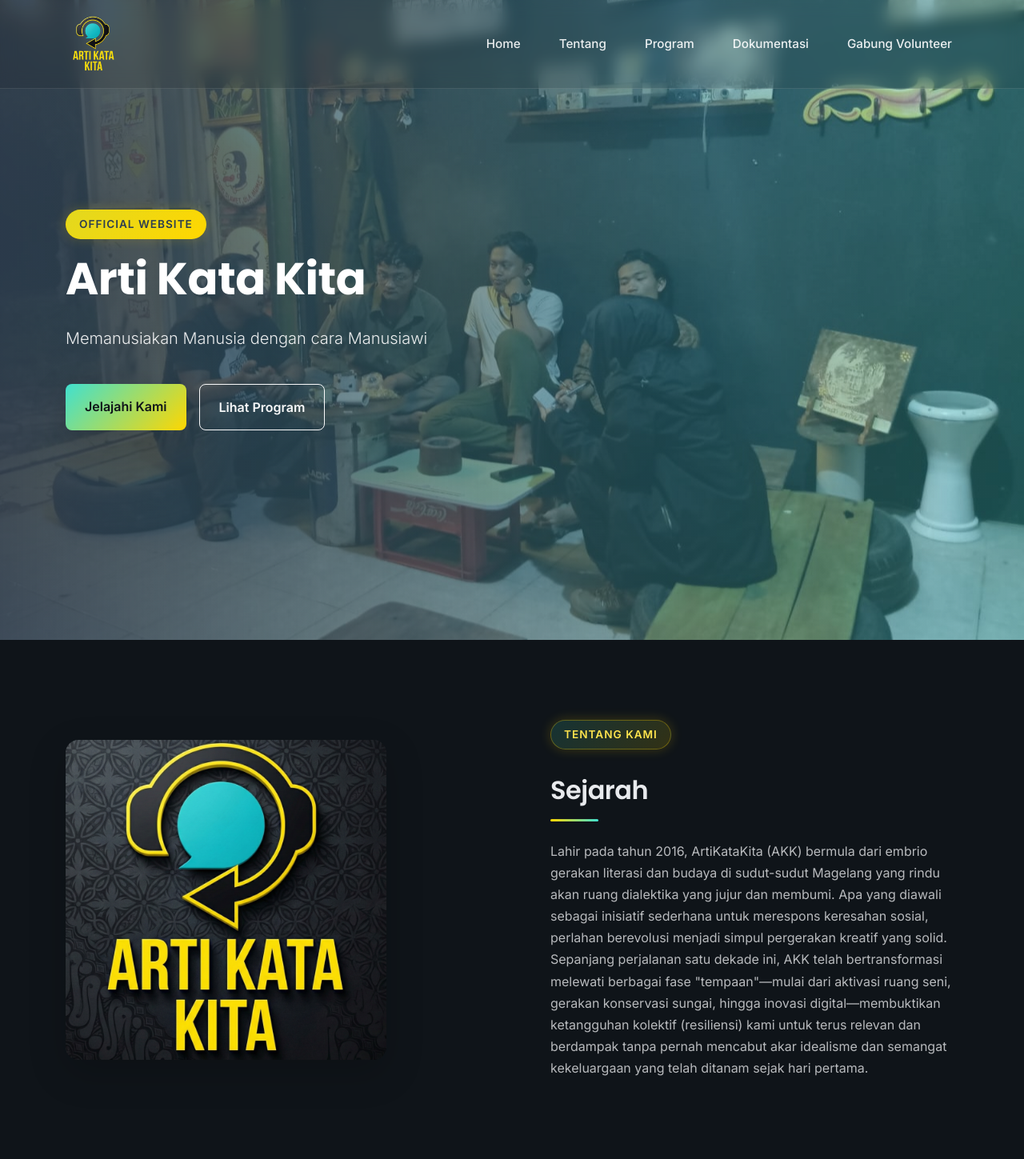
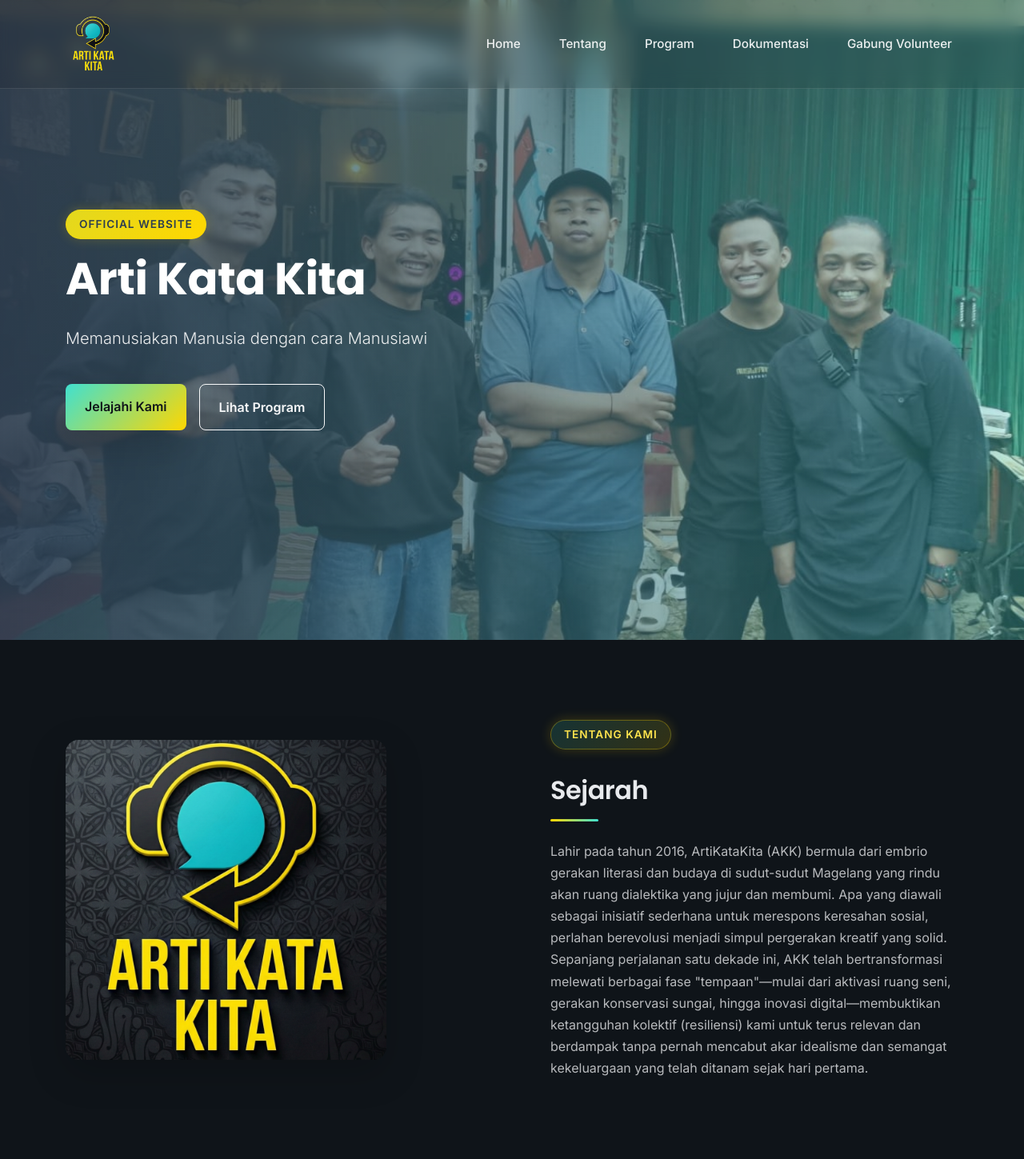
Before and after one commit to Munadia26/AKK-PORTOFOLIO, a CodeIgniter app: page /portofolio_AKK/ in a window 1280 px wide. Shown: the top 1449 px of the page at 80% size. Run offline with CodeIgniter, Linux system fonts and the light colour scheme; data comes from the database, SQL or seed files in the repository; some libraries are stand-ins or nearby versions.

Commit message:
update : change background hero

```diff
--- a/application/views/frontend/v_home.php
+++ b/application/views/frontend/v_home.php
@@ -176,7 +176,7 @@
         .hero {
             position: relative;
             padding: 0;
-            background: url('<?= base_url('assets/img/Background.jpeg') ?>') center/cover no-repeat fixed;
+            background: url('<?= base_url('assets/img/background2.jpeg') ?>') center/cover no-repeat fixed;
             min-height: 100vh;
             display: flex;
             align-items: center;
```
Also changed, not shown: assets/img/background2.jpeg (added).
